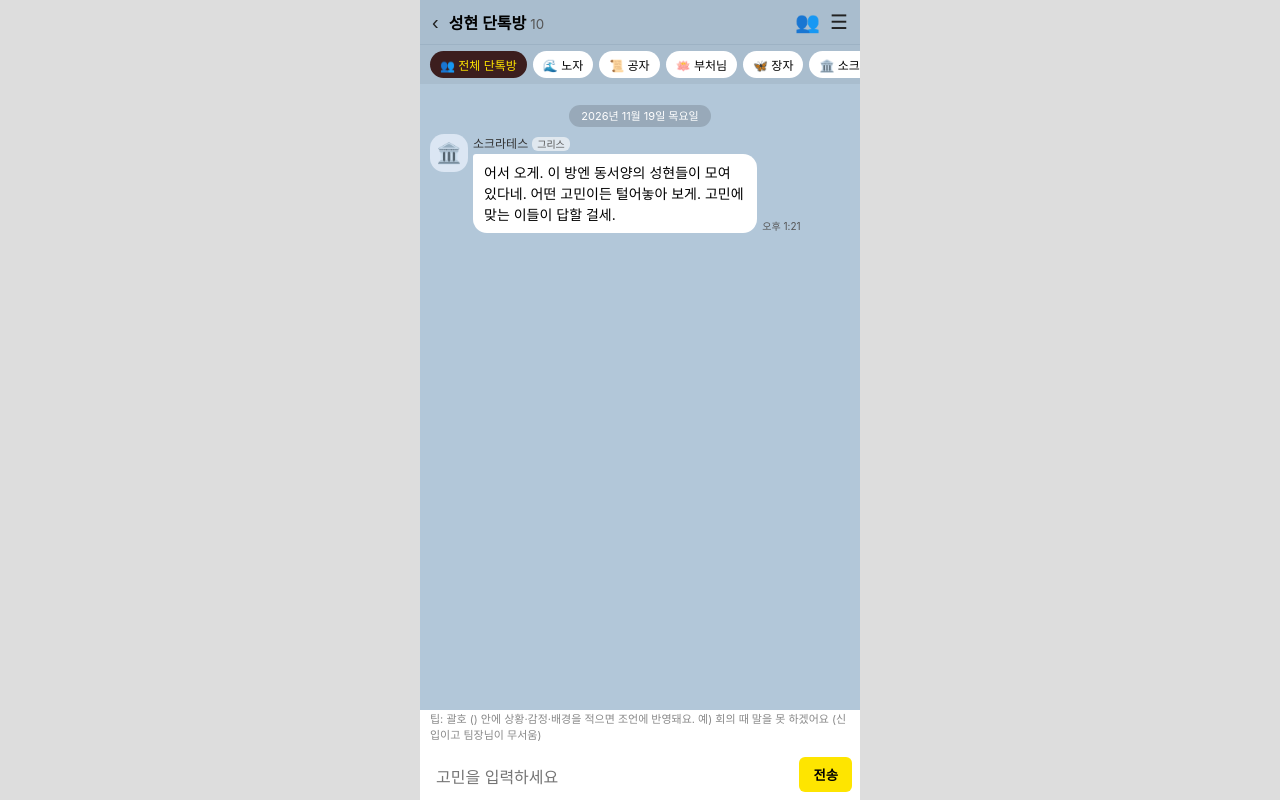
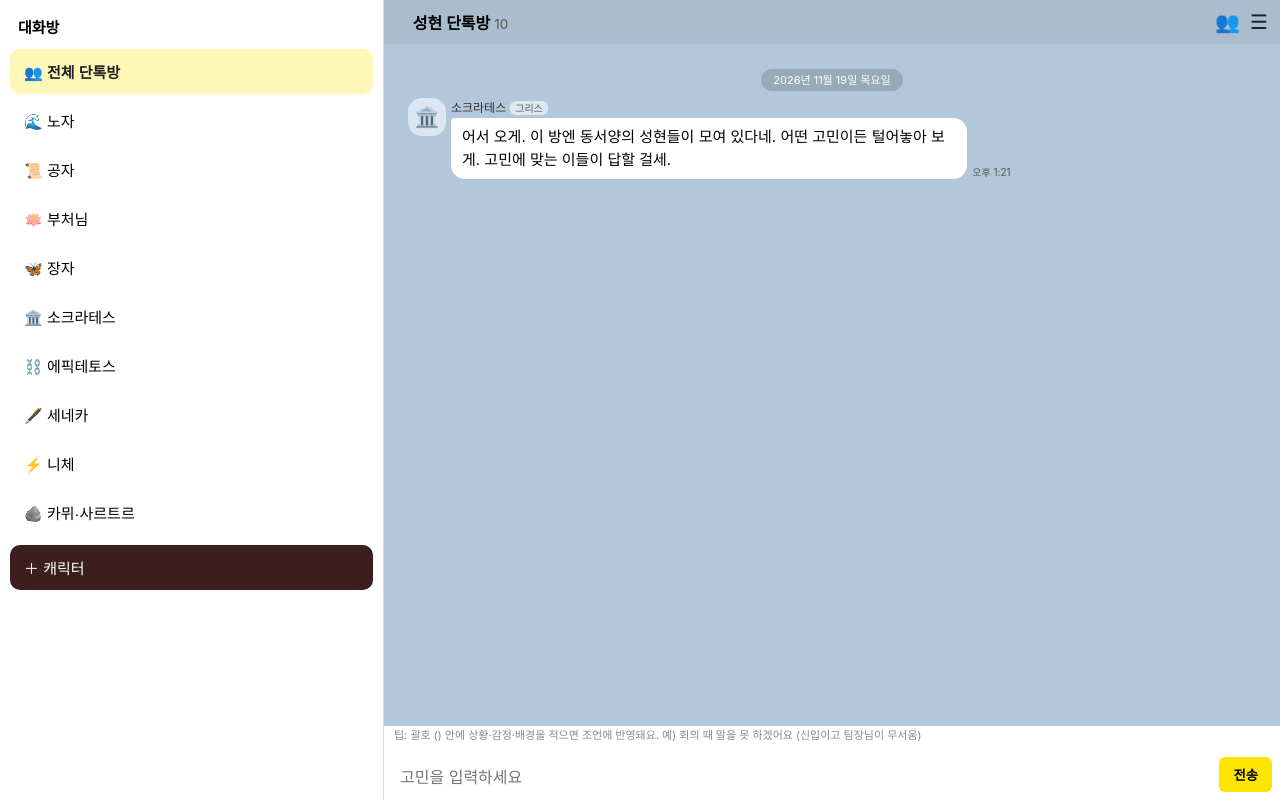
Before and after one commit to soysauce1880/Sage_talk, a plain HTML site: page index.html in a window 1280 px wide. Drawn offline with Linux system fonts and the light colour scheme.

Commit message:
폴드 펼침 화면용 2단 레이아웃
Co-Authored-By: Claude Opus 5.5 <noreply@anthropic.com>
Claude-Session: https://claude.ai/code/session_01TA4DZv2NHB4Wbm9BvnR43u

```diff
--- a/index.html
+++ b/index.html
@@ -56,6 +56,29 @@ textarea{flex:1;border:none;resize:none;font-size:16px;padding:8px;max-height:10
 .plist div{display:flex;gap:10px;padding:8px 0;border-bottom:1px solid #eee;cursor:pointer}
 .plist p{font-size:12px;color:#666}
 .badge{font-size:11px;padding:3px 8px;border-radius:10px;background:#eee;margin-left:6px}
+
+/* ===== 반응형: 폴드 펼침·태블릿 (600px 이상) ===== */
+body{background:#b2c7d9}
+#app{display:grid;grid-template-columns:1fr;grid-template-rows:auto auto 1fr auto auto;
+  grid-template-areas:"header" "modebar" "chat" "hint" "footer"}
+header{grid-area:header} #modebar{grid-area:modebar} #chat{grid-area:chat;min-height:0} .hint{grid-area:hint} footer{grid-area:footer}
+@media (min-width:600px){
+  #app{max-width:none;grid-template-columns:minmax(220px,30%) 1fr;grid-template-rows:auto 1fr auto auto;
+    grid-template-areas:"modebar header" "modebar chat" "modebar hint" "modebar footer"}
+  #modebar{flex-direction:column;overflow-y:auto;overflow-x:hidden;gap:4px;padding:calc(12px + env(safe-area-inset-top)) 10px 12px;
+    background:#fff;border-top:none;border-right:1px solid #d5dde5}
+  #modebar::before{content:"대화방";font-weight:700;font-size:15px;padding:4px 8px 8px}
+  #modebar button{text-align:left;font-size:15px;padding:12px 14px;border-radius:10px;background:transparent}
+  #modebar button:hover{background:#f2f4f6}
+  #modebar button.on{background:#fff7b8;color:#222;font-weight:600}
+  #modebar button.add{background:#3c1e1e;color:#fff;margin-top:6px}
+  #backBtn{visibility:hidden}
+  #app{padding-top:0} header{padding-top:calc(10px + env(safe-area-inset-top))}
+  .bubble{max-width:62%;font-size:15px}
+  .sage .body{max-width:66%}
+  #chat{padding:14px 24px 20px}
+  .card{max-width:520px}
+}
 </style>
 </head>
 <body>
--- a/sw.js
+++ b/sw.js
@@ -1,5 +1,5 @@
 // 앱 껍데기만 캐시 (대화·키는 캐시하지 않음, AI API 요청은 항상 네트워크로)
-const C="sagetalk-v2";
+const C="sagetalk-v3";
 self.addEventListener("install",e=>{e.waitUntil(caches.open(C).then(c=>c.addAll(["./","index.html","manifest.json","icon-192.png","icon-512.png"])));self.skipWaiting();});
 self.addEventListener("activate",e=>{e.waitUntil(caches.keys().then(ks=>Promise.all(ks.filter(k=>k!==C).map(k=>caches.delete(k)))));self.clients.claim();});
 self.addEventListener("fetch",e=>{
```
